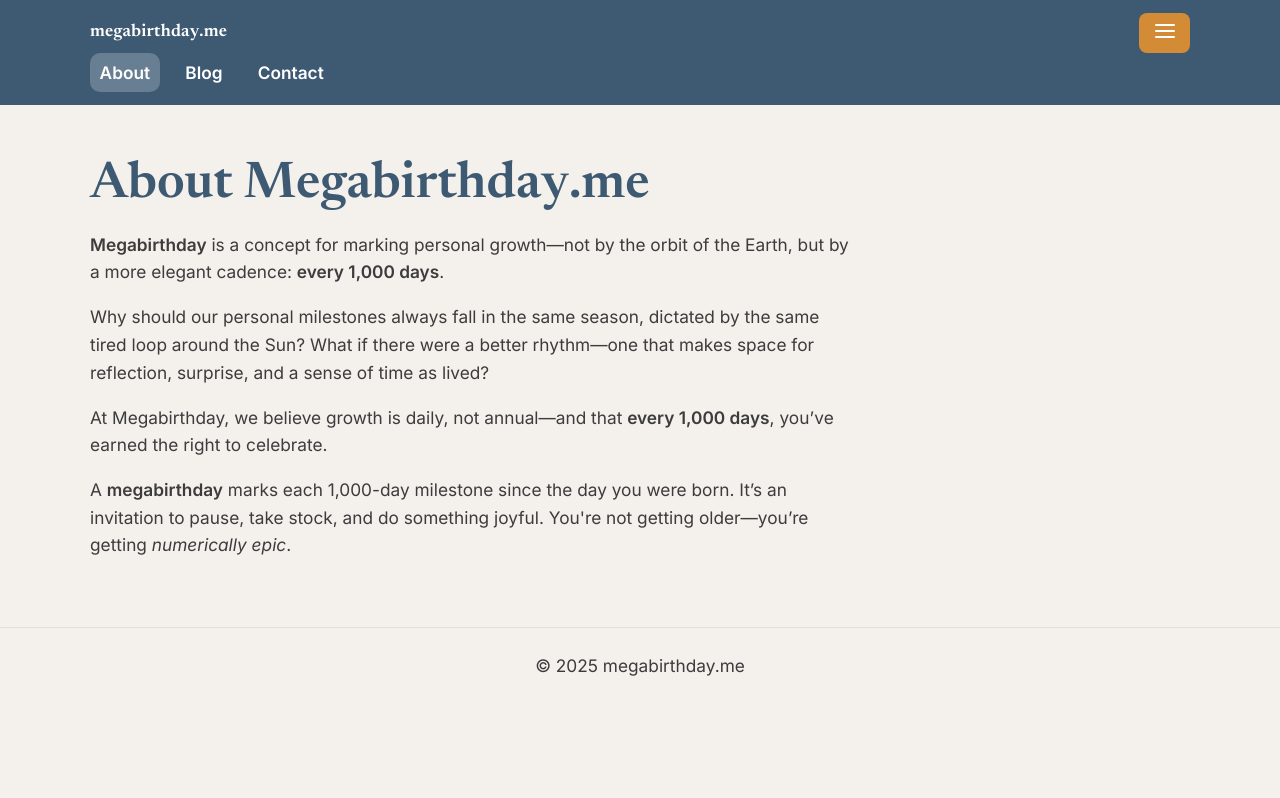
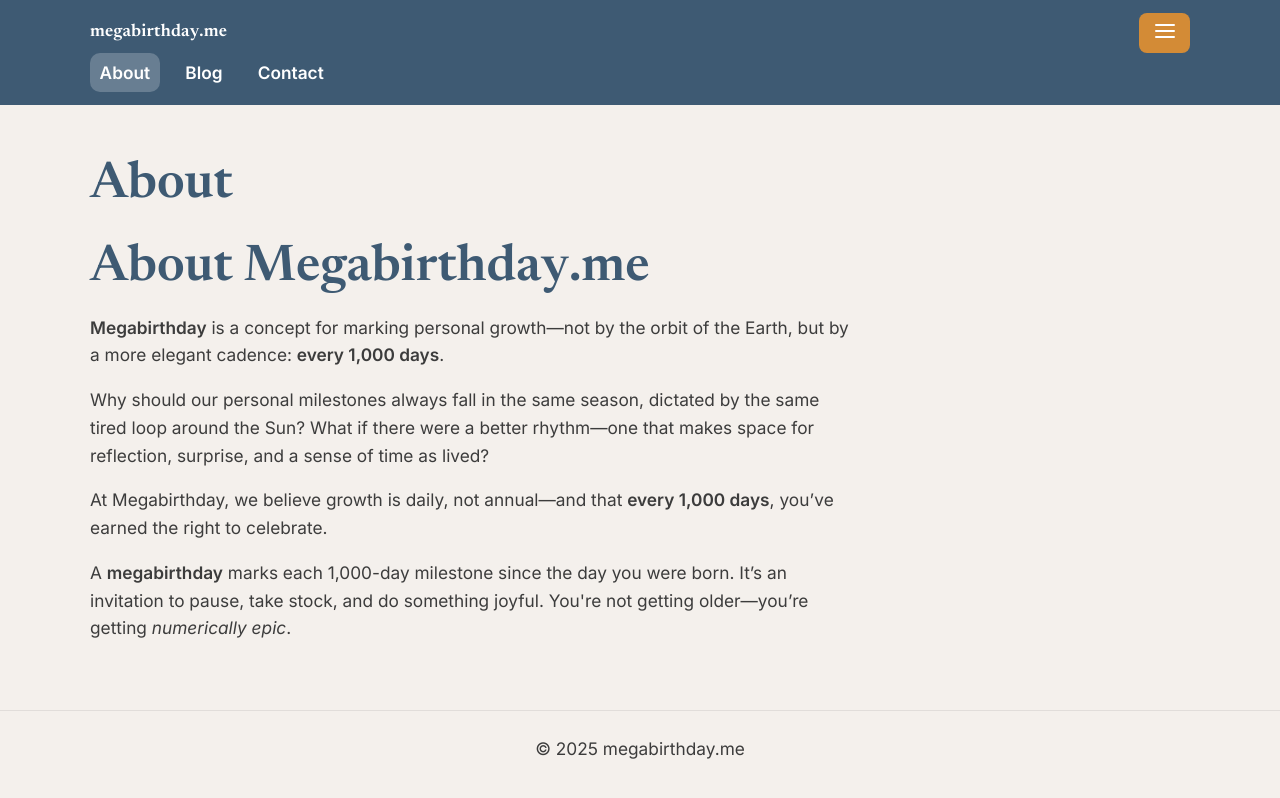
Before and after one commit to Vazool/megabirthday, a Jekyll site: the page built from about.html, in a window 1280 px wide. Shown: the top 798 px of the page. Built offline with Jekyll 4.4.1, drawn with Linux system fonts in a browser that asks for light colours.

Commit message:
Update page.html

```diff
--- a/_layouts/page.html
+++ b/_layouts/page.html
@@ -1,7 +1,14 @@
 ---
 layout: default
 ---
-<div class="prose">
-  {%- comment -%}<h1>{{ page.title }}</h1>{%- endcomment -%}
+
+<article class="page prose">
+  <header class="page-header" style="margin-bottom: var(--space-3);">
+    <h1>{{ page.title }}</h1>
+    {% if page.subtitle %}
+      <p class="lead">{{ page.subtitle }}</p>
+    {% endif %}
+  </header>
+
   {{ content }}
-</div>
+</article>
```
